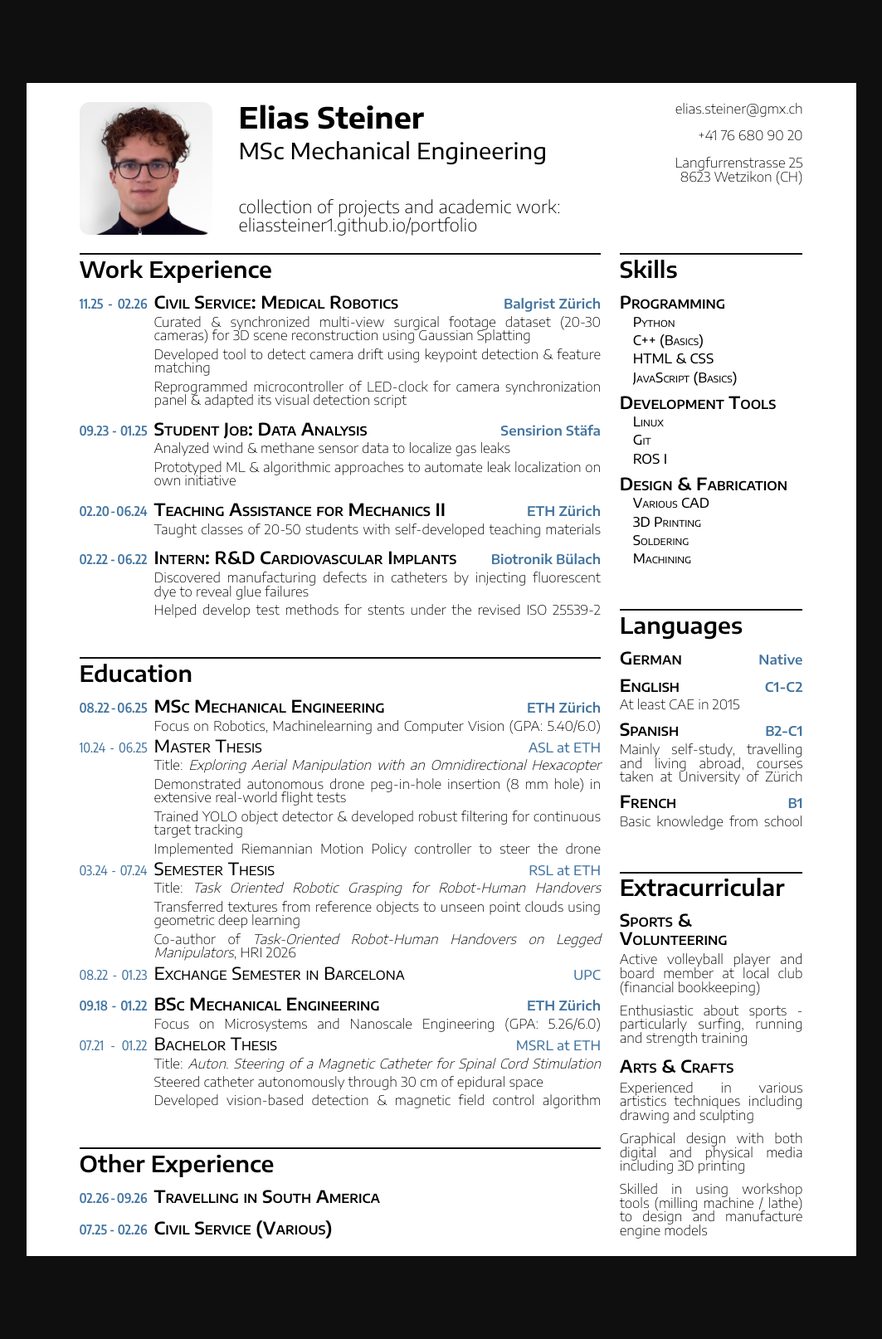
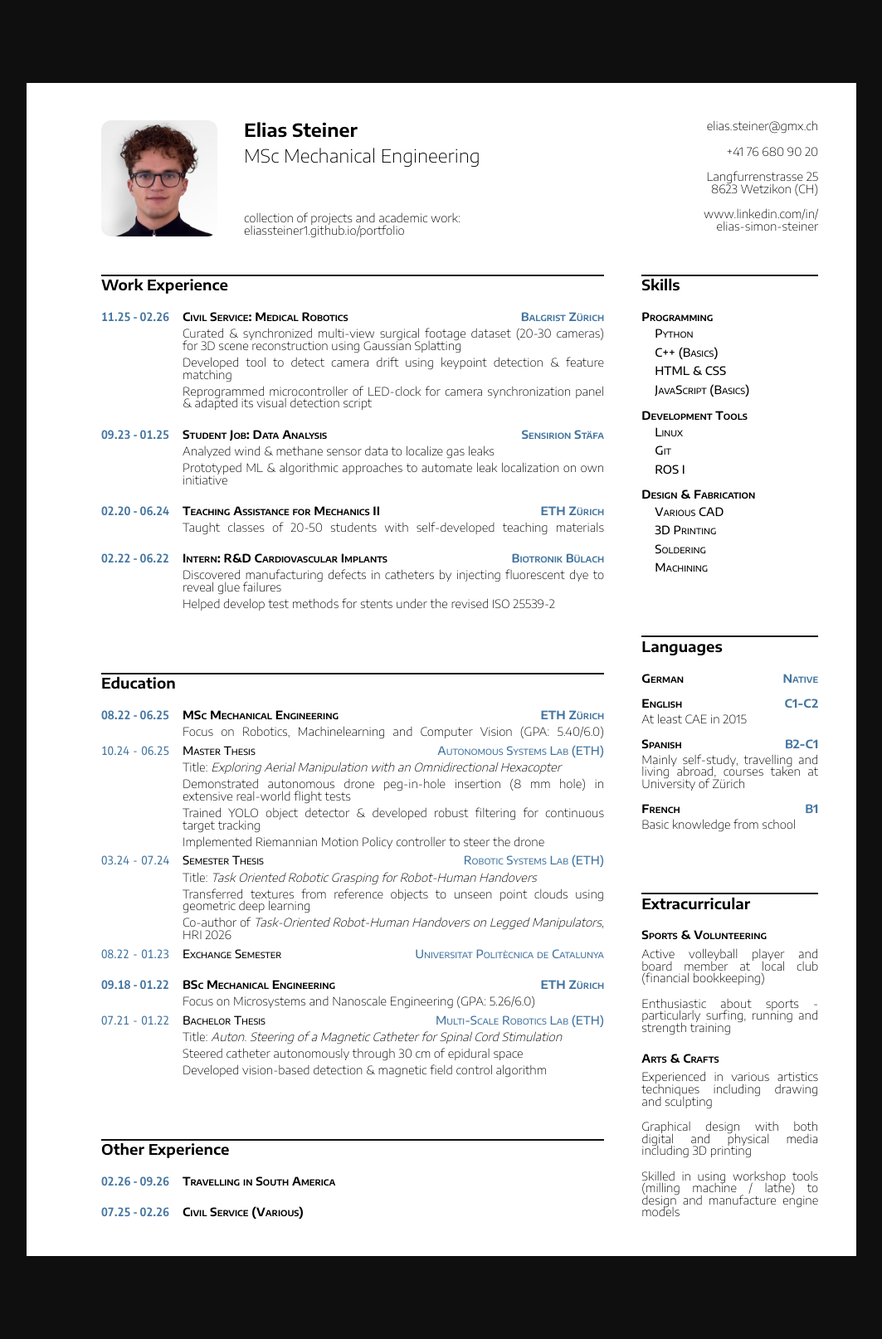
Before and after one commit to eliassteiner1/resume, a Jekyll site: the page built from pages/index.html, in a window 1280 px wide. Shown: the whole page at 83% size, without its empty margins (101-1164 px from the left). Built offline with Jekyll 4.4.1, drawn with Linux system fonts in a browser that asks for light colours.

Commit message:
unifying font sizes and weights more

```diff
--- a/Gemfile
+++ b/Gemfile
@@ -1,3 +1,4 @@
 source "https://rubygems.org"
 
 gem "jekyll", "~> 4.3"
+gem 'wdm', '>= 0.1.0'
--- a/_data/dat_education.yml
+++ b/_data/dat_education.yml
@@ -11,9 +11,9 @@
     - date_start: "10.24"
       date_end: "06.25"
       title: "Master Thesis"
-      location: "ASL at ETH"
+      location: "Autonomous Systems Lab (ETH)"
       desc:
-        - "Title: <i>Exploring Aerial Manipulation with an Omnidirectional Hexacopter</i><span class=\"stretch\"></span>"
+        - "Title: <i>Exploring Aerial Manipulation with an Omnidirectional Hexacopter</i>"
         - "Demonstrated autonomous drone peg-in-hole insertion (8 mm hole) in extensive real-world flight tests"
         - "Trained YOLO object detector & developed robust filtering for continuous target tracking"
         - "Implemented Riemannian Motion Policy controller to steer the drone"
@@ -21,15 +21,15 @@
     - date_start: "03.24"
       date_end: "07.24"
       title: "Semester Thesis"
-      location: "RSL at ETH"
+      location: "Robotic Systems Lab (ETH)"
       desc:
-        - "Title: <i>Task Oriented Robotic Grasping for Robot-Human Handovers</i><span class=\"stretch\"></span>"
+        - "Title: <i>Task Oriented Robotic Grasping for Robot-Human Handovers</i>"
         - "Transferred textures from reference objects to unseen point clouds using geometric deep learning"
         - "Co-author of <i>Task-Oriented Robot-Human Handovers on Legged Manipulators</i>, HRI 2026"
     - date_start: "08.22"
       date_end: "01.23"
-      title: "Exchange Semester in Barcelona"
-      location: "UPC"
+      title: "Exchange Semester"
+      location: "Universitat Politècnica de Catalunya"
       desc:
 
 - date_start: "09.18"
@@ -42,9 +42,9 @@
     - date_start: "07.21"
       date_end: "01.22"
       title: "Bachelor Thesis"
-      location: "MSRL at ETH"
+      location: "Multi-Scale Robotics Lab (ETH)"
       desc:
-        - "Title: <i>Auton. Steering of a Magnetic Catheter for Spinal Cord Stimulation</i><span class=\"stretch\"></span>"
+        - "Title: <i>Auton. Steering of a Magnetic Catheter for Spinal Cord Stimulation</i>"
         - Steered catheter autonomously through 30 cm of epidural space
         - Developed vision-based detection & magnetic field control algorithm
         # - Fabricated magnetic catheter & silicone models of epidural space
--- a/_data/dat_main.yml
+++ b/_data/dat_main.yml
@@ -1,9 +1,10 @@
 name: "Elias Steiner"
 role: "MSc Mechanical Engineering"
-link: "collection of projects and academic work: eliassteiner1.github.io/portfolio"
+link: "collection of projects and academic work: <br>eliassteiner1.github.io/portfolio"
 email: "elias.steiner@gmx.ch"
 phone: "+41 76 680 90 20"
 address: "Langfurrenstrasse 25 <br>8623 Wetzikon (CH)"
+linkedin: "www.linkedin.com/in/ <br>elias-simon-steiner"
 
 title_workexp: "Work Experience"
 title_education: "Education"
--- a/_includes/contact.html
+++ b/_includes/contact.html
@@ -8,4 +8,7 @@
     <div class="contact-address">
         {{ site.data.dat_main.address }}
     </div>
+    <div class="contact-linkedin">
+        {{ site.data.dat_main.linkedin }}
+    </div>
 </div>
--- a/assets/css/style.css
+++ b/assets/css/style.css
@@ -41,18 +41,16 @@
     /* font definitions */
     --root-font-fam:    "EncodeSans-Variable";
     --root-line-height: 1.04;
-    --root-fsize:       16px; /* just base definition, all fsize-... depend on rem and therefore this here */
-    --root-fsize-ratio: 1.30;
+    --root-fsize:       14px; /* just base definition, all fsize-... depend on rem and therefore this here */
+    --root-fsize-ratio: 1.25;
 
     --fsize-base: 1rem;
     --fsize-up1:  calc(1rem * pow(var(--root-fsize-ratio), 1));
     --fsize-up2:  calc(1rem * pow(var(--root-fsize-ratio), 2));
-    --fsize-up3:  calc(1rem * pow(var(--root-fsize-ratio), 3));
 
     --fwght-base: 200;
-    --fwght-up1:  450;
-    --fwght-up2:  600;
-    --fwght-up3:  700;
+    --fwght-up1:  480;
+    --fwght-up2:  650;
 
     --fwidth-base:   115%;
     --fwidth-narrow:  75%;
@@ -68,6 +66,8 @@
     --len-4:    calc(var(--len-base) * pow(2, 3));
     --len-4med: calc(var(--len-base) * pow(2, 3.5));
     --len-5:    calc(var(--len-base) * pow(2, 4));
+    --len-5med: calc(var(--len-base) * pow(2, 4.5));
+    --len-6:    calc(var(--len-base) * pow(2, 5));
 
     /* border radiuses */
     --rad-1: 12px;
@@ -75,7 +75,7 @@
 
     /* random handles */
     --w-line-basecontainer: 2px;
-    --portrait-width: 160px;
+    --portrait-width: 140px;
     --portrait-aspectr: 1.0;
     --date-width: 82px;
 }
@@ -131,15 +131,18 @@ body {
         "person contact"
         "left right";
     /* TODO figure out padding for main page things */
-    padding-inline: var(--len-5);
-    padding-block: var(--len-3med);
-    column-gap: var(--len-3med);
-    row-gap: var(--len-3med);
+    padding-left: var(--len-5med);
+    padding-right: var(--len-4med);
+    padding-block: var(--len-4med);
+    column-gap: var(--len-4med);
+    row-gap: var(--len-4med);
 }
 .column {
     display: flex;
     flex-direction: column;
     justify-content: start; /* move all the basecontainers to the start unless they flex grow themselves */
+
+    /* background-color: rgb(230, 255, 255); */
 }
 .column-left {
     grid-area: left;
@@ -174,18 +177,16 @@ body {
 }
 .person-name {
     grid-area: name;
-    font-size: var(--fsize-up3);
-    font-weight: var(--fwght-up3);
+    font-size: var(--fsize-up2);
+    font-weight: var(--fwght-up2);
 }
 .person-role {
     grid-area: role;
     font-size: var(--fsize-up2);
-    font-weight: var(--fwght-up1);
 }
 .person-link {
     grid-area: link;
     align-self: end;
-    font-size: var(--fsize-up1);
 }
 
 
@@ -208,15 +209,15 @@ body {
     flex-grow: 1; /* only grow the non-last containers to still fill the page to the very bottom */
 }
 .basecontainer-header {
-    font-size: var(--fsize-up2);
+    font-size: var(--fsize-up1);
     font-weight: var(--fwght-up2);
     padding-top: 0.10lh; /* sliiightly move the top line away from title font */
 }
 .basecontainer-content {
-    padding-top: var(--len-3);
+    padding-top: var(--len-3med);
 }
 .basecontainer:not(:last-child) .basecontainer-content {
-    padding-bottom: var(--len-3med);
+    padding-bottom: var(--len-4);
 }
 
 
@@ -235,18 +236,19 @@ body {
     display: flex;
     justify-content: space-between; /* start date left, end date right, dash centered in the remaining space */
     overflow: hidden; /* to make it clear if the date column is chosen too narrow */
+    font-variant-numeric: tabular-nums;
     font-stretch: var(--fwidth-narrow);
     color: var(--col-accent);
 }
 .timeline-title {
     grid-area: title;
-    font-size: var(--fsize-up1);
     font-variant-caps: small-caps;
-    padding-inline: var(--len-2);
+    padding-inline: var(--len-3);
 }
 .timeline-location {
     grid-area: loc;
     text-align: right;
+    font-variant: small-caps;
     color: var(--col-accent);
 }
 .timeline-desc {
@@ -255,8 +257,8 @@ body {
     flex-direction: column;
     text-align: justify;
     gap: var(--len-1med); /* spacing between all description elements */
-    padding-top: var(--len-1); /* spacing between title and first elements needs to be a bit smaller */
-    padding-left: var(--len-2);
+    padding-top: var(--len-1med);
+    padding-left: var(--len-3);
 }
 .timeline-desc > div:has(.stretch) {
     /* kinda hacky. the thesis titles should be fully stretched no matter what. for this an empty span is added to it's div with the class justify. this is the only way to target only these few divs */
@@ -274,21 +276,20 @@ body {
 }
 
 .timeline-item:not(:has(+ .subitem)):not(:last-child) {
-    margin-bottom: var(--len-3); /* separation between main block */
+    margin-bottom: var(--len-3med); /* separation between main block */
 }
 .timeline-item:has(+ .subitem) {
-    margin-bottom: var(--len-1med); /* separation within subitem block */
+    margin-bottom: var(--len-2); /* separation within subitem block */
 }
 
 
 /* skills =========================================================================================================== */
 .skills-category {
-    font-size: var(--fsize-up1);
     font-weight: var(--fwght-up2);
     font-variant: small-caps;
 }
 .skills-category:not(:first-child) {
-    margin-top: var(--len-2med); /* main block separation */
+    margin-top: var(--len-3); /* main block separation */
 }
 .skills-subitem {
     font-weight: var(--fwght-up1);
@@ -297,10 +298,10 @@ body {
     text-align: justify;
 }
 .skills-subitem + .skills-subitem {
-    margin-top: var(--len-1med);
+    margin-top: var(--len-2); /* separation within block */
 }
 .skills-category + .skills-subitem {
-    margin-top: var(--len-1);
+    margin-top: var(--len-1med);
 }
 
 
@@ -315,17 +316,17 @@ body {
     align-items: baseline; /* correctly aligns fonts of multiple sizes at their baseline */
 }
 .langs-item:not(:first-child) {
-    margin-top: var(--len-2med);
+    margin-top: var(--len-3);
 }
 .langs-name {
     grid-area: name;
-    font-size: var(--fsize-up1);
     font-weight: var(--fwght-up2);
     font-variant: small-caps;
 }
 .langs-level {
     grid-area: level;
     font-weight: var(--fwght-up2);
+    font-variant: small-caps;
     color: var(--col-accent);
 }
 .langs-desc {
@@ -340,22 +341,21 @@ body {
 
 /* Extracurricular ================================================================================================== */
 .extracurr-item {
-    font-size: var(--fsize-up1);
     font-weight: var(--fwght-up2);
     font-variant: small-caps;
 }
 .extracurr-item:not(:first-child) {
-    margin-top: var(--len-3);
+    margin-top: var(--len-3med);
 }
 .extracurr-subitem {
     text-align: justify;
 }
 
 .extracurr-item + .extracurr-subitem {
-    margin-top: var(--len-1med);
+    margin-top: var(--len-2);
 }
 .extracurr-subitem + .extracurr-subitem {
-    margin-top: var(--len-2med);
+    margin-top: var(--len-3);
 }
 
 
```
Also changed, not shown: Gemfile.lock.
